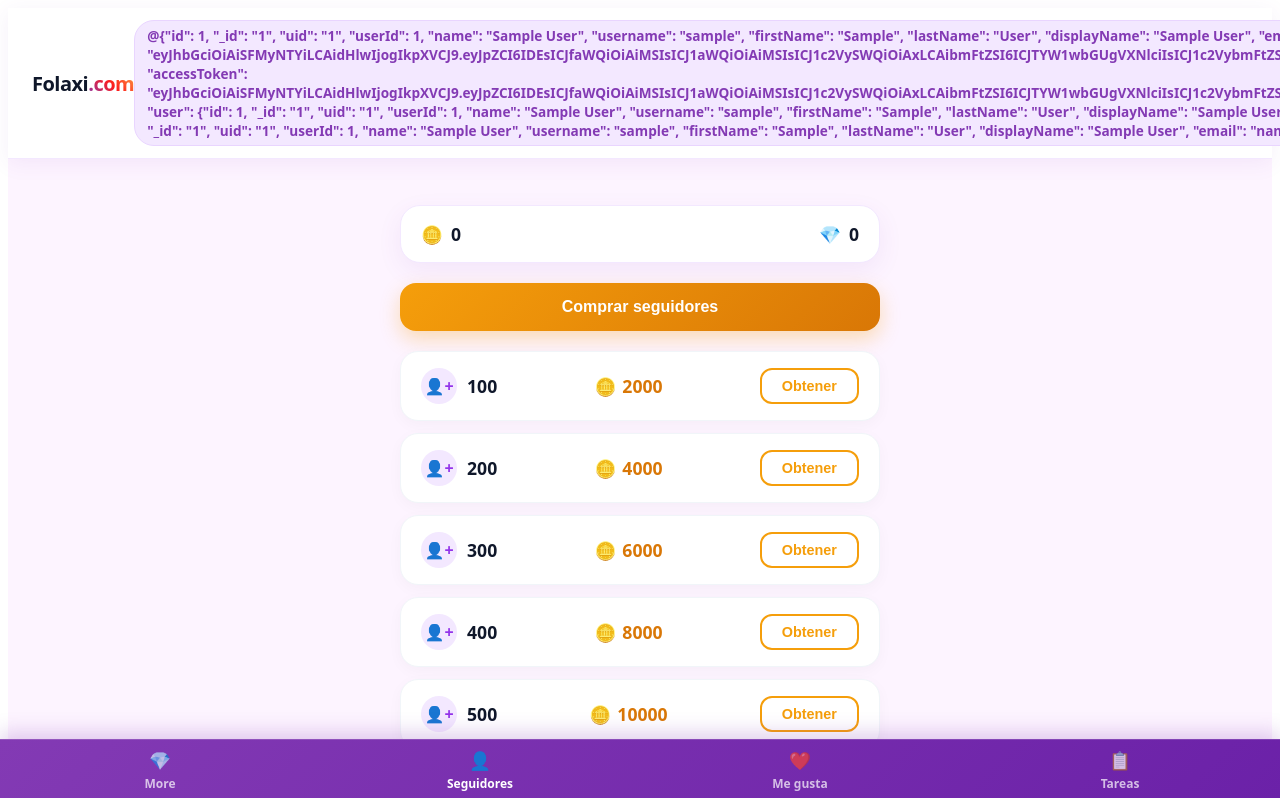
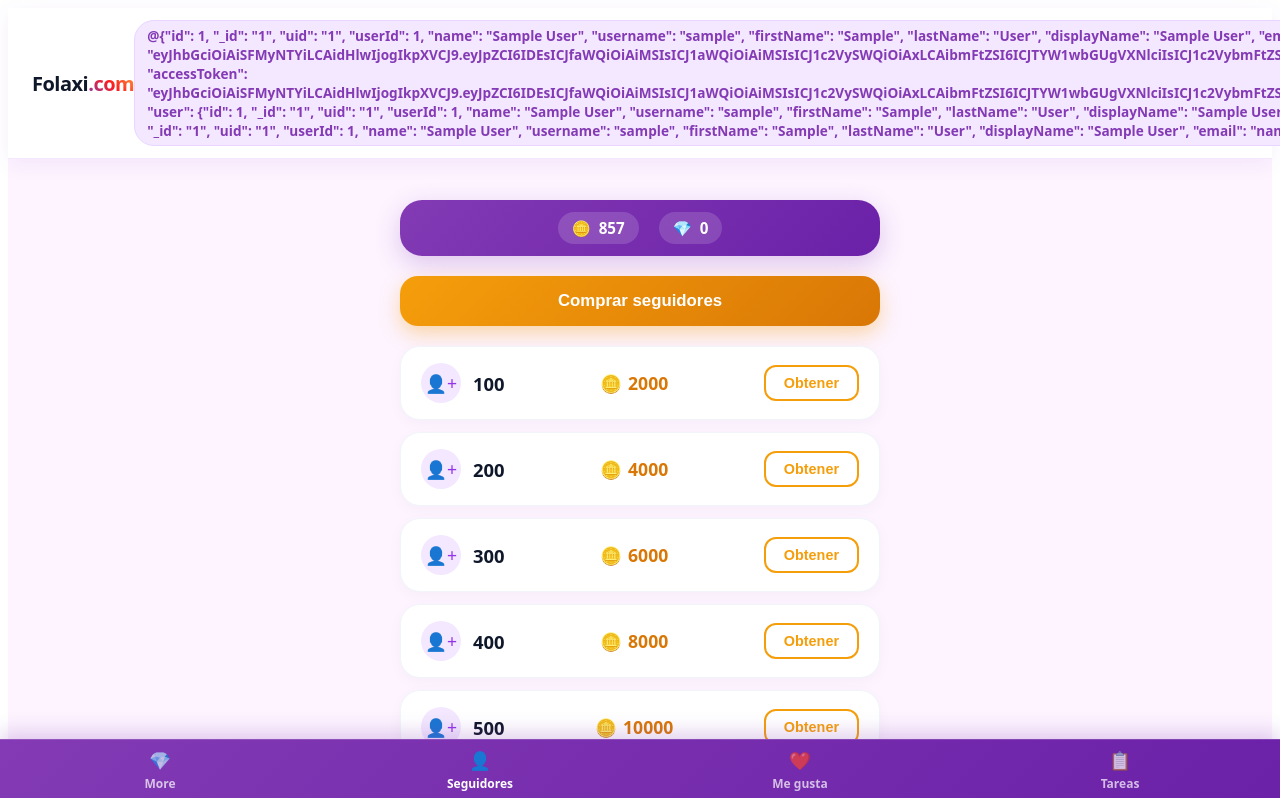
Before and after one commit to Folaxi-Global/instaapp, a Next.js app: page /dashboard/followers in a window 1280 px wide. Shown: the top 798 px of the page. Built offline with nearby package versions, Linux system fonts and the light colour scheme; sample sign-in values are in the browser's storage.

Commit message:
Update page.jsx

```diff
--- a/app/dashboard/followers/page.jsx
+++ b/app/dashboard/followers/page.jsx
@@ -2,11 +2,16 @@
 import { useState, useEffect } from 'react';
 
 export default function FollowersPage() {
-  const [coins, setCoins] = useState(0);
-  const [loadingId, setLoadingId] = useState(null);
+  const [coins, setCoins] = useState(857);
+  const [diamonds, setDiamonds] = useState(0);
+  const [selectedPackage, setSelectedPackage] = useState(null);
   const [message, setMessage] = useState('');
+  const [username, setUsername] = useState('vertensglobal');
 
   useEffect(() => {
+    const savedUser = localStorage.getItem('folaxi_instagram_user') || 'vertensglobal';
+    setUsername(savedUser.replace('@', '').trim());
+
     const savedCoins = localStorage.getItem('folaxi_coins');
     if (savedCoins) setCoins(parseInt(savedCoins));
   }, []);
@@ -21,46 +26,57 @@ export default function FollowersPage() {
     { id: 7, followers: 5000, cost: 100000 },
   ];
 
-  const handleBuy = (pkg) => {
-    if (coins < pkg.cost) {
-      setMessage('No tienes suficientes monedas para este paquete.');
+  const handleConfirmPurchase = (paymentType) => {
+    if (!selectedPackage) return;
+
+    if (paymentType === 'coins' && coins < selectedPackage.cost) {
+      setMessage(`❌ No tienes suficientes monedas. Necesitas ${selectedPackage.cost} 🪙.`);
+      setSelectedPackage(null);
       return;
     }
 
-    setLoadingId(pkg.id);
-    setMessage('');
+    if (paymentType === 'diamonds' && diamonds < selectedPackage.cost) {
+      setMessage(`❌ No tienes suficientes diamantes. Necesitas ${selectedPackage.cost} 💎.`);
+      setSelectedPackage(null);
+      return;
+    }
 
-    setTimeout(() => {
-      const newCoins = coins - pkg.cost;
+    if (paymentType === 'coins') {
+      const newCoins = coins - selectedPackage.cost;
       setCoins(newCoins);
       localStorage.setItem('folaxi_coins', newCoins.toString());
-      setLoadingId(null);
-      setMessage(`¡Has adquirido ${pkg.followers} seguidores con éxito! 🚀`);
-    }, 1000);
+    } else {
+      const newDiamonds = diamonds - selectedPackage.cost;
+      setDiamonds(newDiamonds);
+    }
+
+    setMessage(`¡Has adquirido ${selectedPackage.followers} seguidores con éxito para @${username}! 🚀`);
+    setSelectedPackage(null);
   };
 
   return (
-    <div style={{ maxWidth: '480px', margin: '15px auto 90px auto', padding: '16px', fontFamily: 'system-ui, sans-serif' }}>
+    <div style={{ maxWidth: '480px', margin: '10px auto 90px auto', padding: '16px', fontFamily: 'system-ui, sans-serif' }}>
 
-      {/* Cabecera de Monedas y Estado */}
-      <div style={{ background: '#ffffff', borderRadius: '20px', padding: '16px 20px', display: 'flex', justifyContent: 'space-between', alignItems: 'center', boxShadow: '0 8px 25px rgba(131, 58, 180, 0.08)', border: '1px solid #f3e8ff', marginBottom: '20px' }}>
-        <div style={{ display: 'flex', alignItems: 'center', gap: '8px', fontWeight: '900', color: '#0f172a', fontSize: '1.1rem' }}>
+      {/* Barra Superior de Monedas y Diamantes */}
+      <div style={{ background: 'linear-gradient(135deg, #833ab4, #6b21a8)', borderRadius: '22px', padding: '12px 20px', display: 'flex', justifyContent: 'center', alignItems: 'center', gap: '20px', boxShadow: '0 8px 25px rgba(131, 58, 180, 0.25)', marginBottom: '20px' }}>
+        <div style={{ background: 'rgba(255,255,255,0.15)', padding: '6px 14px', borderRadius: '16px', display: 'flex', alignItems: 'center', gap: '8px', color: '#fff', fontWeight: '900', fontSize: '0.95rem' }}>
           <span>🪙</span> {coins}
         </div>
-        <div style={{ display: 'flex', alignItems: 'center', gap: '8px', fontWeight: '900', color: '#0f172a', fontSize: '1.1rem' }}>
-          <span>💎</span> 0
+        <div style={{ background: 'rgba(255,255,255,0.15)', padding: '6px 14px', borderRadius: '16px', display: 'flex', alignItems: 'center', gap: '8px', color: '#fff', fontWeight: '900', fontSize: '0.95rem' }}>
+          <span>💎</span> {diamonds}
         </div>
       </div>
 
-      {/* Botón Superior */}
+      {/* Botón Principal */}
       <div style={{ marginBottom: '20px' }}>
-        <button style={{ width: '100%', padding: '15px', background: 'linear-gradient(135deg, #f59e0b, #d97706)', color: '#fff', border: 'none', borderRadius: '16px', fontWeight: '900', fontSize: '1rem', cursor: 'pointer', boxShadow: '0 8px 20px rgba(245, 158, 11, 0.3)' }}>
+        <button style={{ width: '100%', padding: '15px', background: 'linear-gradient(135deg, #f59e0b, #d97706)', color: '#fff', border: 'none', borderRadius: '18px', fontWeight: '900', fontSize: '1.05rem', cursor: 'pointer', boxShadow: '0 8px 20px rgba(245, 158, 11, 0.35)' }}>
           Comprar seguidores
         </button>
       </div>
 
+      {/* Mensaje Informativo */}
       {message && (
-        <div style={{ background: message.includes('éxito') ? '#f0fdf4' : '#fef2f2', color: message.includes('éxito') ? '#16a34a' : '#dc2626', padding: '12px', borderRadius: '12px', fontSize: '0.88rem', marginBottom: '16px', fontWeight: '700', textAlign: 'center' }}>
+        <div style={{ background: message.includes('éxito') ? '#f0fdf4' : '#fef2f2', color: message.includes('éxito') ? '#16a34a' : '#dc2626', padding: '14px', borderRadius: '14px', fontSize: '0.88rem', marginBottom: '16px', fontWeight: '700', textAlign: 'center', border: `1px solid ${message.includes('éxito') ? '#bbf7d0' : '#fecaca'}` }}>
           {message}
         </div>
       )}
@@ -68,33 +84,74 @@ export default function FollowersPage() {
       {/* Listado de Paquetes */}
       <div style={{ display: 'flex', flexDirection: 'column', gap: '12px' }}>
         {packages.map(pkg => (
-          <div key={pkg.id} style={{ background: '#ffffff', borderRadius: '18px', padding: '16px 20px', display: 'flex', alignItems: 'center', justifyContent: 'space-between', boxShadow: '0 4px 15px rgba(0,0,0,0.03)', border: '1px solid #f1f5f9' }}>
-
-            {/* Cantidad de seguidores */}
-            <div style={{ display: 'flex', alignItems: 'center', gap: '10px' }}>
-              <div style={{ width: '36px', height: '36px', background: '#f3e8ff', borderRadius: '50%', display: 'flex', alignItems: 'center', justifyContent: 'center', color: '#9333ea', fontWeight: 'bold' }}>
+          <div key={pkg.id} style={{ background: '#ffffff', borderRadius: '20px', padding: '16px 20px', display: 'flex', alignItems: 'center', justifyContent: 'space-between', boxShadow: '0 4px 15px rgba(0,0,0,0.03)', border: '1px solid #f1f5f9' }}>
+            <div style={{ display: 'flex', alignItems: 'center', gap: '12px' }}>
+              <div style={{ width: '40px', height: '40px', background: '#f3e8ff', borderRadius: '50%', display: 'flex', alignItems: 'center', justifyContent: 'center', color: '#9333ea', fontSize: '1.1rem' }}>
                 👤+
               </div>
-              <span style={{ fontSize: '1.1rem', fontWeight: '900', color: '#0f172a' }}>{pkg.followers}</span>
+              <span style={{ fontSize: '1.15rem', fontWeight: '900', color: '#0f172a' }}>{pkg.followers}</span>
             </div>
 
-            {/* Costo en monedas */}
             <div style={{ display: 'flex', alignItems: 'center', gap: '6px', fontSize: '1.1rem', fontWeight: '900', color: '#d97706' }}>
               <span>🪙</span> {pkg.cost}
             </div>
 
-            {/* Botón Obtener */}
             <button
-              onClick={() => handleBuy(pkg)}
-              disabled={loadingId === pkg.id}
-              style={{ background: '#ffffff', color: '#f59e0b', border: '2px solid #f59e0b', padding: '8px 20px', borderRadius: '12px', fontWeight: '900', fontSize: '0.9rem', cursor: 'pointer', transition: 'all 0.2s' }}
+              onClick={() => setSelectedPackage(pkg)}
+              style={{ background: '#ffffff', color: '#f59e0b', border: '2px solid #f59e0b', padding: '8px 18px', borderRadius: '12px', fontWeight: '900', fontSize: '0.9rem', cursor: 'pointer', transition: 'all 0.2s' }}
             >
-              {loadingId === pkg.id ? '...' : 'Obtener'}
+              Obtener
             </button>
           </div>
         ))}
       </div>
 
+      {/* Modal / Cuadro de Diálogo Flotante Idéntico a TopFollow */}
+      {selectedPackage && (
+        <div style={{ position: 'fixed', top: 0, left: 0, width: '100vw', height: '100vh', background: 'rgba(0, 0, 0, 0.6)', display: 'flex', alignItems: 'center', justifyContent: 'center', zIndex: 1000, padding: '20px', backdropFilter: 'blur(4px)' }}>
+          <div style={{ background: '#ffffff', width: '100%', maxWidth: '380px', borderRadius: '28px', padding: '30px 24px', textAlign: 'center', boxShadow: '0 25px 50px rgba(0, 0, 0, 0.25)', position: 'relative' }}>
+
+            {/* Icono superior flotante */}
+            <div style={{ width: '70px', height: '70px', background: '#f3e8ff', borderRadius: '50%', display: 'flex', alignItems: 'center', justifyContent: 'center', margin: '0 auto 20px', border: '4px solid #fff', boxShadow: '0 8px 20px rgba(147, 51, 234, 0.2)' }}>
+              <span style={{ fontSize: '1.8rem' }}>👤+</span>
+            </div>
+
+            <h3 style={{ fontSize: '1.4rem', fontWeight: '900', color: '#0f172a', marginBottom: '8px' }}>Comprar seguidores</h3>
+            <p style={{ fontSize: '0.92rem', color: '#64748b', marginBottom: '24px', fontWeight: '600' }}>
+              ¿Comprar {selectedPackage.followers} seguidores por {selectedPackage.cost}?
+            </p>
+
+            {/* Opciones de pago (Monedas vs Diamantes) */}
+            <div style={{ display: 'grid', gridTemplateColumns: '1fr 1fr', gap: '12px', marginBottom: '24px' }}>
+              <button
+                onClick={() => handleConfirmPurchase('coins')}
+                style={{ background: '#f8fafc', border: '2px solid #e2e8f0', borderRadius: '16px', padding: '14px', cursor: 'pointer', display: 'flex', flexDirection: 'column', alignItems: 'center', gap: '6px', fontWeight: '800', color: '#0f172a' }}
+              >
+                <span style={{ fontSize: '1.3rem' }}>🪙</span>
+                <span>{selectedPackage.cost}</span>
+              </button>
+
+              <button
+                onClick={() => handleConfirmPurchase('diamonds')}
+                style={{ background: '#f8fafc', border: '2px solid #e2e8f0', borderRadius: '16px', padding: '14px', cursor: 'pointer', display: 'flex', flexDirection: 'column', alignItems: 'center', gap: '6px', fontWeight: '800', color: '#0f172a' }}
+              >
+                <span style={{ fontSize: '1.3rem' }}>💎</span>
+                <span>{selectedPackage.cost}</span>
+              </button>
+            </div>
+
+            {/* Botón Cancelar */}
+            <button
+              onClick={() => setSelectedPackage(null)}
+              style={{ width: '100%', background: 'transparent', border: 'none', color: '#64748b', fontWeight: '800', fontSize: '1rem', cursor: 'pointer', padding: '10px' }}
+            >
+              Cancelar
+            </button>
+
+          </div>
+        </div>
+      )}
+
     </div>
   );
 }
```
